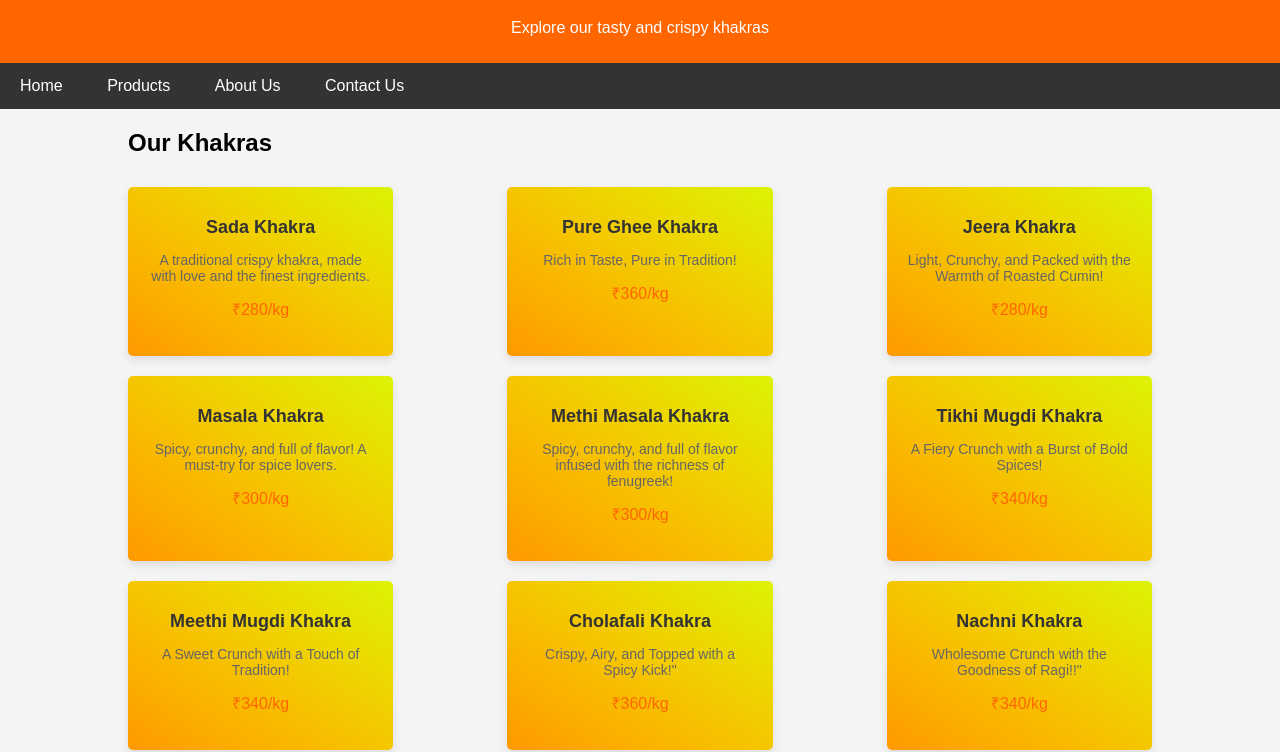
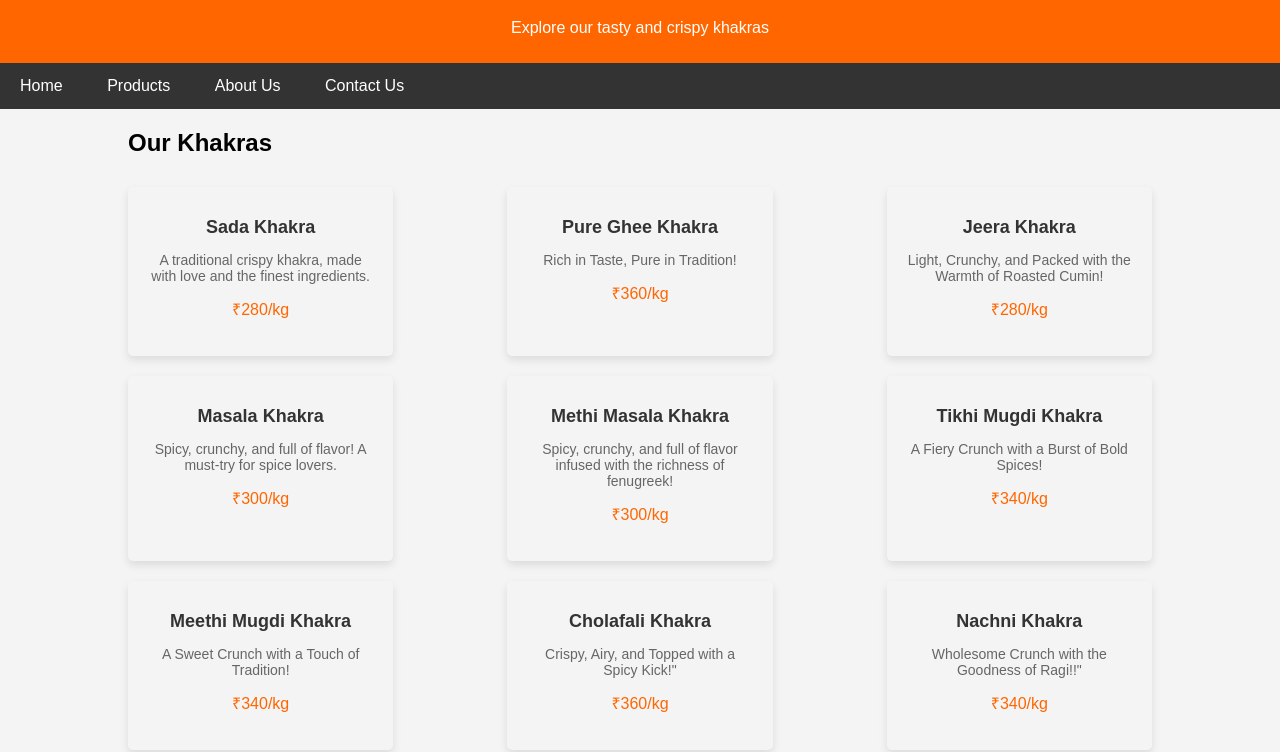
Before and after one commit to Jain-khakra/Jain-Khakra, a plain HTML site: page shop.html in a window 1280 px wide. Shown: the part 71-823 px from the top of the page. Drawn offline with Linux system fonts and the light colour scheme.

Commit message:
Update shop.html

```diff
--- a/shop.html
+++ b/shop.html
@@ -43,7 +43,7 @@
             justify-content: space-between;
         }
         .product-item {
-            background-image: linear-gradient(to right top, #fe9900, #fbb000, #f5c600, #eadd00, #dcf307);
+            background-color: linear-gradient(to right top, #fe9900, #fbb000, #f5c600, #eadd00, #dcf307);
             box-shadow: 0 4px 8px rgba(0, 0, 0, 0.1);
             width: 22%;
             margin: 10px 0;
```
